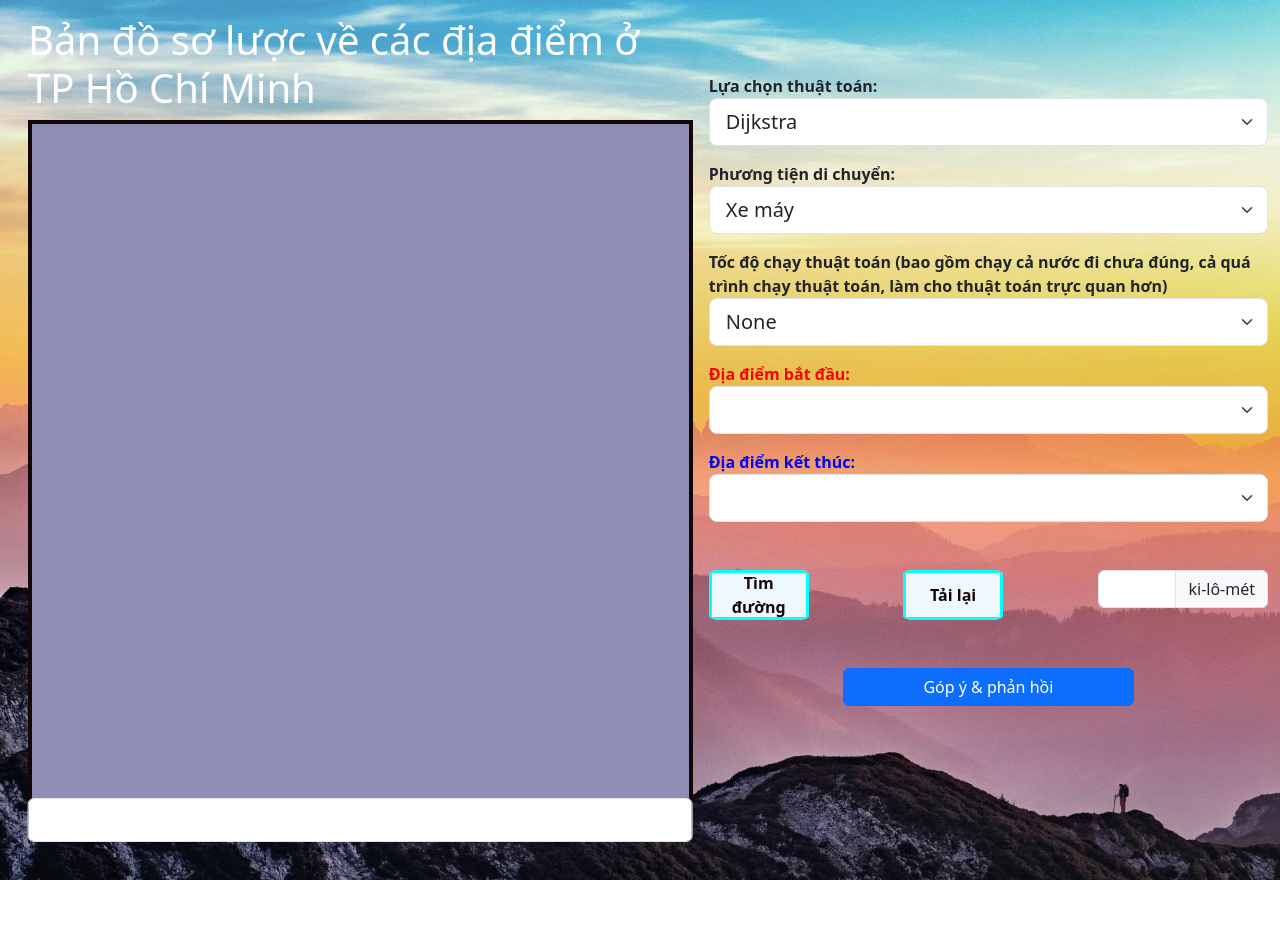
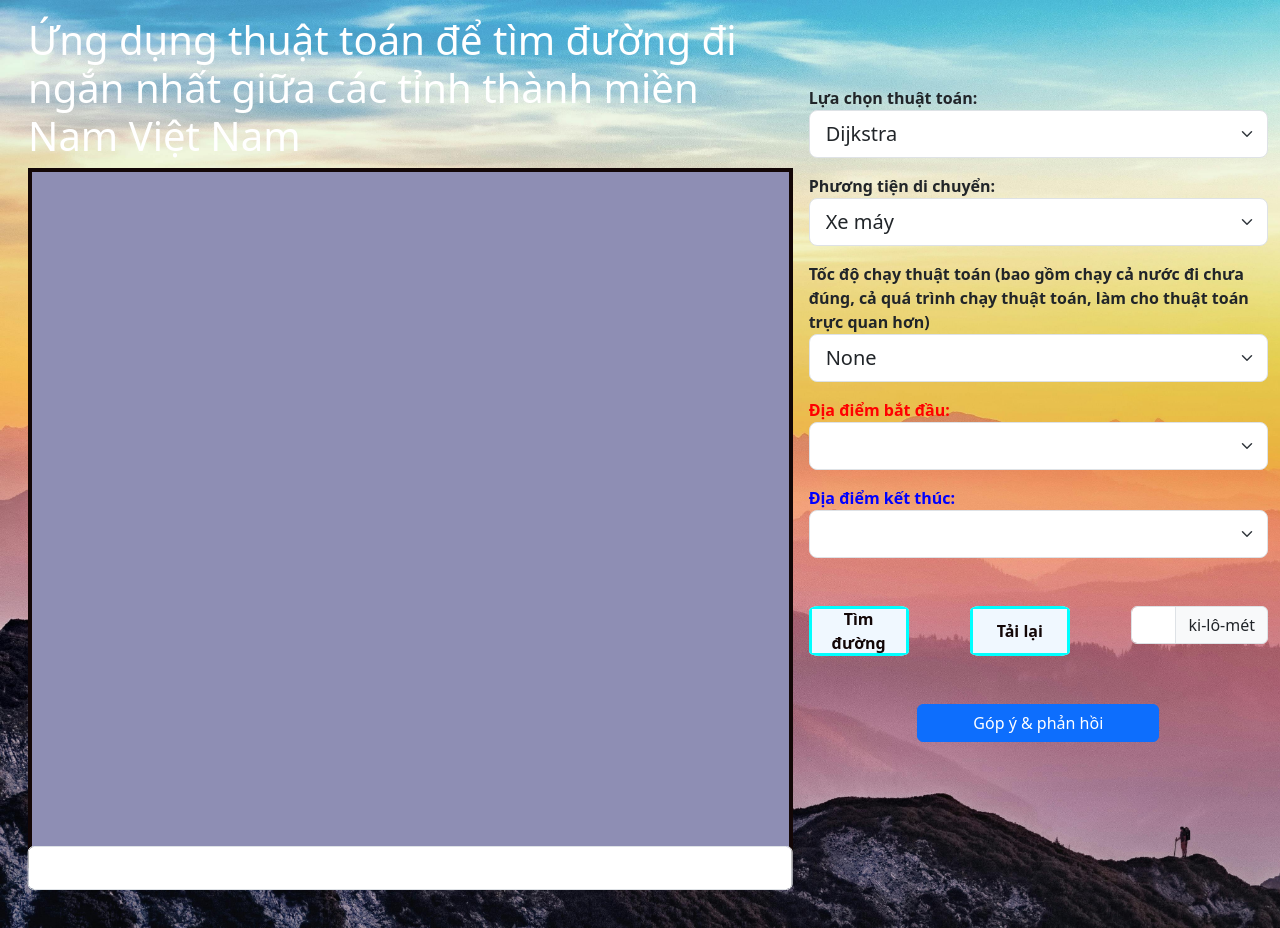
Before and after one commit to tda234574534243/graph-full-LTDT, a plain HTML site: page index.html in a window 1280 px wide. Before the commit the page ends 880 px from the top, so only its background shows below. Drawn offline with nearby package versions, Linux system fonts and the light colour scheme; no server answers.

Commit message:
Fix smalls

```diff
--- a/index.html
+++ b/index.html
@@ -18,7 +18,7 @@
 <body>
     <div class="container-fluid d-lg-flex">
         <div class="box-left p-lg-3">
-            <h1 style="color: white;">Bản đồ sơ lược về các địa điểm ở TP Hồ Chí Minh</h1>
+            <h1 style="color: white;">Ứng dụng thuật toán để tìm đường đi ngắn nhất giữa các tỉnh thành miền Nam Việt Nam</h1>
             <svg width="1200" height="700" style="align-items: center;"></svg>
             <div class="position-relative top-20 start-50 translate-middle input-group">
                 <input type="text" id="locate" class="form-control" readonly style="font-size: 20px; font-weight: bold;">
```
